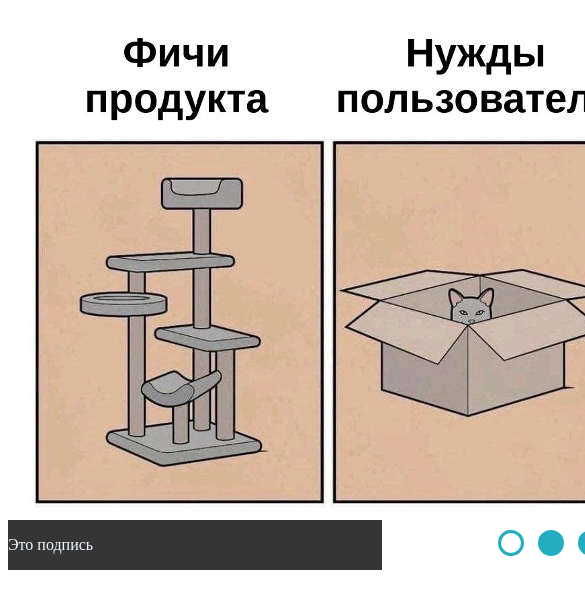
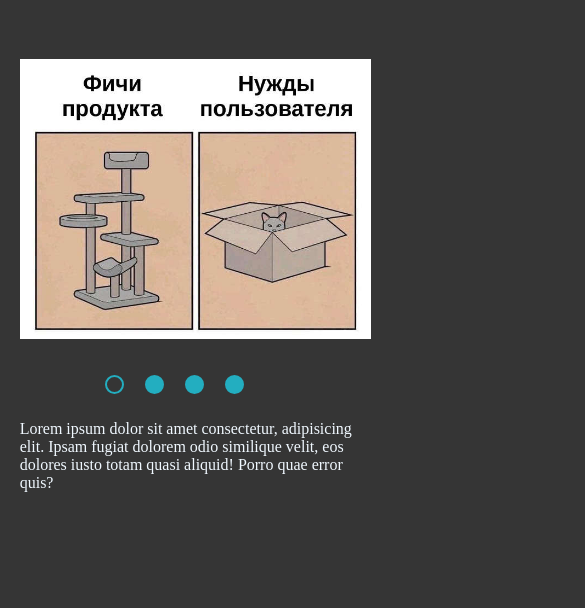
Before and after one commit to terra456/cssMemSlider, a plain HTML site: page cssMemSlider/index.html in a window 390 px wide. Shown: the top 608 px of the page, 585 px wide, since content can reach past the window. Drawn offline with Linux system fonts and the light colour scheme.

Commit message:
feat: add styles for mobile version (Вт май 17 04:45:34 +05 2022 UTC + 5.0)

```diff
--- a/cssMemSlider/index.html
+++ b/cssMemSlider/index.html
@@ -30,10 +30,10 @@
                 <img class="slider__img slide2" src="./assets/images/02.jpg">
                 <img class="slider__img slide3" src="./assets/images/03.jpg">
                 <img class="slider__img slide4" src="./assets/images/04.jpg">
-                <p class="slider__desc slide1__desc">Это подпись</p>
-                <p class="slider__desc slide2__desc">И это тоже</p>
-                <p class="slider__desc slide3__desc">Это последняя</p>
-                <p class="slider__desc slide4__desc">Рекурсия</p>
+                <p class="slider__desc slide1__desc">Lorem ipsum dolor sit amet consectetur, adipisicing elit. Ipsam fugiat dolorem odio similique velit, eos dolores iusto totam quasi aliquid! Porro quae error quis?</p>
+                <p class="slider__desc slide2__desc">Lorem ipsum. Error, maiores at fuga quos fugit consequatur molestiae consectetur autem temporibus asperiores reprehenderit earum iure dolore enim.</p>
+                <p class="slider__desc slide3__desc">Lorem ipsum. Sapiente veritatis aut natus voluptate praesentium, deserunt voluptatem, molestiae quaerat, voluptatibus fugit mollitia accusamus?</p>
+                <p class="slider__desc slide4__desc">Lorem ipsum. Ea itaque in laboriosam voluptatibus dicta suscipit.</p>
         </div>
     </section>
 </body>
--- a/cssMemSlider/style.css
+++ b/cssMemSlider/style.css
@@ -1,8 +1,13 @@
+body {
+    background-color: rgb(53, 53, 53);
+}
+
 .slider {
     background-color: rgb(53, 53, 53);
 }
 
 .slider__wrapper {
+    padding: 3vh 3vw;
     display: grid;
 }
 
@@ -30,11 +35,14 @@
 }
 
 .slider__img {
+    width: 90vw;
+    max-width: 100vh;
+    max-height: 80vh;
+    margin: 3vh auto;
     grid-column-start: 1;
     grid-column-end: 4;
     grid-row-start: 1;
     grid-row-end: 2;
-    margin: 0px auto;
 }
 
 .slider__desc {
@@ -59,16 +67,16 @@
 
 .slider__dot {
     display: block;
-    width: 20px;
-    height: 20px;
+    width: 15px;
+    height: 15px;
     background-color: rgb(35, 174, 192);
-    border: 3px solid rgb(35, 174, 192);
+    border: 2px solid rgb(35, 174, 192);
     border-radius: 50%;
 }
 
 .slider__label:hover .slider__dot {
     background-color: rgb(255, 255, 255);
-    border: 3px solid rgb(255, 255, 255);
+    border: 2px solid rgb(255, 255, 255);
 }
 
 .slider__label:active .slider__dot {
@@ -77,12 +85,12 @@
 
 .slider__check:checked + .slider__label .slider__dot {
     background-color: transparent;
-    border: 3px solid rgb(35, 174, 192);
+    border: 2px solid rgb(35, 174, 192);
 }
 
 .slider__check:checked + .slider__label:hover .slider__dot {
     background-color: transparent;
-    border: 3px solid rgb(255, 255, 255);
+    border: 2px solid rgb(255, 255, 255);
 }
 
 #slide1:checked ~ img:not(:nth-of-type(1)),
@@ -107,6 +115,46 @@
     animation: slider-right 1s;
 }
 
+@media screen and (max-width: 768px) {
+    .slider__label {
+        grid-column-start: 2;
+        grid-column-end: 3;
+        grid-row-start: 2;
+        grid-row-end: 3;
+    }
+
+    .slider__label:nth-of-type(1) {
+        margin-left: calc(100% - 120px);
+    }
+
+    .slider__label:nth-of-type(2) {
+        margin-left: calc(100% - 80px);
+    }
+
+    .slider__label:nth-of-type(3) {
+        margin-left: calc(100% - 40px);
+    }
+
+    .slider__label:nth-of-type(4) {
+        margin-left: calc(100%);
+    }
+
+    .slider__img {
+        width: 90vw;
+        grid-column-start: 1;
+        grid-column-end: 4;
+        grid-row-start: 1;
+        grid-row-end: 2;
+    }
+
+    .slider__desc {
+        grid-column-start: 1;
+        grid-column-end: 4;
+        grid-row-start: 3;
+        grid-row-end: 4;
+    }
+}
+
 @keyframes slider-right {
     from {
         transform: translateX(100%);
```
